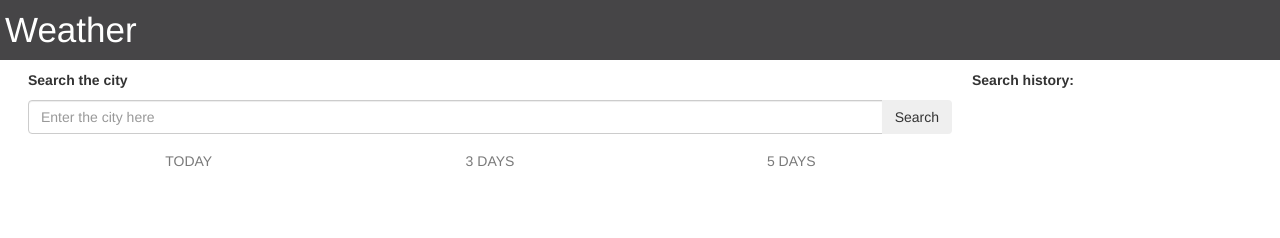
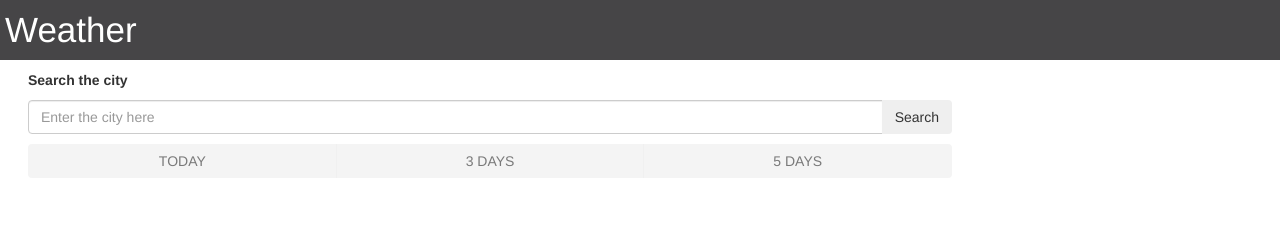
Before and after one commit to ITAlsu/weather, an Angular app: page / in a window 1280 px wide. Shown: the top 238 px of the page. Built offline with nearby package versions, Linux system fonts and the light colour scheme.

Commit message:
label -> button

```diff
--- a/src/app/components/search-city/search-city.component.css
+++ b/src/app/components/search-city/search-city.component.css
@@ -5,3 +5,16 @@
 .header-text {
   margin-bottom: 10px;
 }
+
+.period-buttons {
+  padding: 10px 0;
+  display: inline-flex;
+}
+
+.period-button {
+  width: 100%;
+}
+
+.active {
+  border: 2px solid rgba(94, 89, 89, 0.466);
+}
--- a/src/app/components/search-city/search-city.component.html
+++ b/src/app/components/search-city/search-city.component.html
@@ -24,40 +24,43 @@
   </div>
 
   <div
-    class="btn-group btn-group-toggle btn-group-justified logic-block"
+    class="btn-group btn-group-justified period-buttons"
     data-toggle="buttons"
   >
-    <label
-      class="btn btn-secondary"
+    <button
+      type="button"
+      class="btn btn-light period-button"
       [ngClass]="{
         active: currentPeriod == SearchPeriod.today,
         disabled: searchBox.value === ''
       }"
       (click)="onSearch(searchBox.value, SearchPeriod.today)"
     >
-      <input type="radio" name="options" id="option1" />TODAY
-    </label>
+      TODAY
+    </button>
 
-    <label
-      class="btn btn-secondary"
+    <button
+      type="button"
+      class="btn btn-light period-button"
       [ngClass]="{
         active: currentPeriod == SearchPeriod.treeDays,
         disabled: searchBox.value === ''
       }"
       (click)="onSearch(searchBox.value, SearchPeriod.treeDays)"
     >
-      <input type="radio" name="options" id="option2" />3 DAYS
-    </label>
+      3 DAYS
+    </button>
 
-    <label
-      class="btn btn-secondary"
+    <button
+      type="button"
+      class="btn btn-light period-button"
       [ngClass]="{
         active: currentPeriod == SearchPeriod.fiveDays,
         disabled: searchBox.value === ''
       }"
       (click)="onSearch(searchBox.value, SearchPeriod.fiveDays)"
     >
-      <input type="radio" name="options" id="option3" />5 DAYS
-    </label>
+      5 DAYS
+    </button>
   </div>
 </div>
--- a/src/app/components/search-history/search-history.component.html
+++ b/src/app/components/search-history/search-history.component.html
@@ -1,4 +1,4 @@
-<div class="logic-block">
+<div *ngIf = "searchHistoryItems.length > 0" class="logic-block">
   <p class="header-text">Search history:</p>
 
   <ul class="list-group">
```
